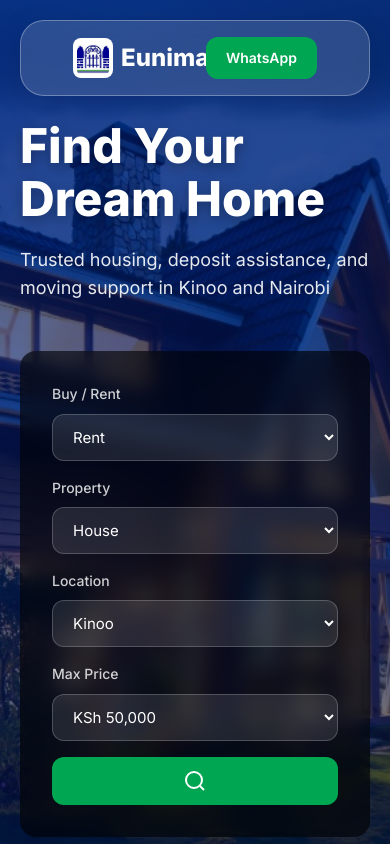
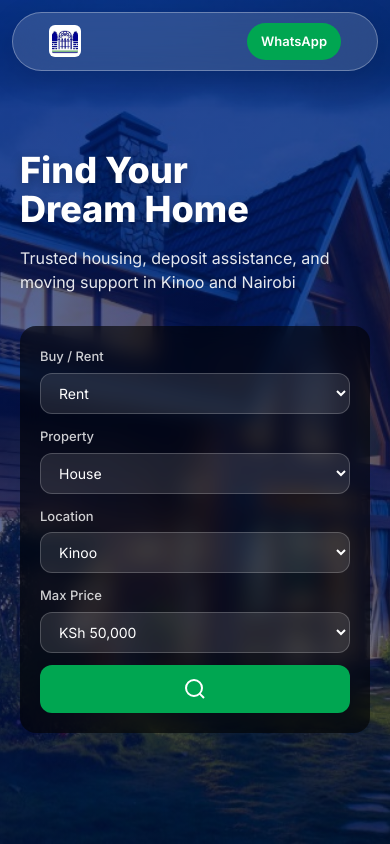
Before and after one commit to karugamacharmiake-del/Eunimark, a plain HTML site: page index.html in a window 390 px wide. Shown: the top 844 px of the page. Drawn offline with Linux system fonts and the light colour scheme.

Commit message:
Optimize mobile header: compact navbar, smaller logo, stacked search filters

```diff
--- a/styles.css
+++ b/styles.css
@@ -236,7 +236,7 @@ img {
 /* ===== NAVBAR (GLASS-MORPHIC) ===== */
 .navbar-glass {
     position: fixed;
-    top: 20px;
+    top: 12px;
     left: 50%;
     transform: translateX(-50%);
     z-index: 1000;
@@ -244,11 +244,20 @@ img {
     backdrop-filter: blur(20px);
     -webkit-backdrop-filter: blur(20px);
     border: 1px solid rgba(255, 255, 255, 0.3);
-    border-radius: var(--radius-xl);
-    padding: 16px 32px;
-    width: calc(100% - 40px);
+    border-radius: 50px;
+    padding: 10px 16px;
+    width: calc(100% - 24px);
     max-width: 1200px;
     box-shadow: 0 8px 32px 0 rgba(0, 0, 0, 0.1);
+}
+
+@media (min-width: 768px) {
+    .navbar-glass {
+        top: 20px;
+        padding: 16px 32px;
+        border-radius: var(--radius-xl);
+        width: calc(100% - 40px);
+    }
 }
 
 .nav-content {
@@ -261,18 +270,42 @@ img {
     display: flex;
     align-items: center;
     gap: 8px;
-    font-size: 24px;
+    font-size: 18px;
     font-weight: 800;
     color: var(--white);
 }
 
+@media (min-width: 768px) {
+    .logo {
+        font-size: 24px;
+    }
+}
+
 .logo-img {
-    height: 40px;
+    height: 32px;
     width: auto;
     object-fit: contain;
     background: var(--white);
+    border-radius: 6px;
+    padding: 3px;
+}
+
+@media (min-width: 768px) {
+    .logo-img {
+        height: 40px;
         border-radius: 8px;
         padding: 4px;
+    }
+}
+
+.logo-text {
+    display: none;
+}
+
+@media (min-width: 480px) {
+    .logo-text {
+        display: inline;
+    }
 }
 
 .nav-links {
@@ -293,20 +326,25 @@ img {
 .nav-cta {
     background: var(--accent);
     color: var(--white);
+    padding: 8px 14px;
+    border-radius: 30px;
+    font-weight: 600;
+    font-size: 13px;
+}
+
+@media (min-width: 768px) {
+    .nav-cta {
         padding: 10px 20px;
-    border-radius: var(--radius);
-    font-weight: 600;
         font-size: 14px;
+    }
+
+    .nav-links {
+        display: flex;
+    }
 }
 
 .nav-cta:hover {
     background: var(--accent-dark);
-}
-
-@media (min-width: 768px) {
-    .nav-links {
-        display: flex;
-    }
 }
 
 /* ===== HERO-MODERN ===== */
@@ -331,22 +369,42 @@ img {
 .hero-modern-content {
     position: relative;
     z-index: 1;
+    padding-top: 100px;
+    padding-bottom: 60px;
+}
+
+@media (min-width: 768px) {
+    .hero-modern-content {
         padding-top: 120px;
         padding-bottom: 80px;
+    }
 }
 
 .hero-text-modern {
     text-align: left;
+    margin-bottom: 32px;
+}
+
+@media (min-width: 768px) {
+    .hero-text-modern {
         margin-bottom: 48px;
+    }
 }
 
 .hero-headline-modern {
-    font-size: 48px;
+    font-size: 36px;
     font-weight: 800;
     color: var(--white);
     line-height: 1.1;
+    margin-bottom: 16px;
+    text-shadow: 0 4px 12px rgba(0, 0, 0, 0.3);
+}
+
+@media (min-width: 768px) {
+    .hero-headline-modern {
+        font-size: 72px;
         margin-bottom: 20px;
-    text-shadow: 0 4px 12px rgba(0, 0, 0, 0.3);
+    }
 }
 
 .hero-headline-modern .highlight {
@@ -354,16 +412,13 @@ img {
 }
 
 .hero-subheadline-modern {
-    font-size: 18px;
+    font-size: 16px;
     color: rgba(255, 255, 255, 0.9);
     max-width: 600px;
+    line-height: 1.5;
 }
 
 @media (min-width: 768px) {
-    .hero-headline-modern {
-        font-size: 72px;
-    }
-
     .hero-subheadline-modern {
         font-size: 20px;
     }
@@ -375,39 +430,64 @@ img {
     backdrop-filter: blur(10px);
     -webkit-backdrop-filter: blur(10px);
     border-radius: var(--radius-lg);
+    padding: 20px;
+    max-width: 900px;
+}
+
+@media (min-width: 768px) {
+    .property-search-box {
         padding: 32px;
-    max-width: 900px;
+    }
 }
 
 .search-filters {
     display: grid;
-    grid-template-columns: repeat(auto-fit, minmax(140px, 1fr));
-    gap: 16px;
+    grid-template-columns: 1fr;
+    gap: 12px;
     align-items: end;
+}
+
+@media (min-width: 640px) {
+    .search-filters {
+        grid-template-columns: repeat(2, 1fr);
+    }
 }
 
 @media (min-width: 768px) {
     .search-filters {
         grid-template-columns: repeat(4, 1fr) auto;
+        gap: 16px;
     }
 }
 
 .filter-group {
     display: flex;
     flex-direction: column;
+    gap: 6px;
+}
+
+@media (min-width: 768px) {
+    .filter-group {
         gap: 8px;
+    }
 }
 
 .filter-group label {
-    font-size: 14px;
+    font-size: 13px;
     color: rgba(255, 255, 255, 0.8);
     font-weight: 500;
 }
 
+@media (min-width: 768px) {
+    .filter-group label {
+        font-size: 14px;
+    }
+}
+
 .filter-select {
     width: 100%;
-    padding: 12px 16px;
-    font-size: 15px;
+    padding: 10px 14px;
+    font-size: 14px;
     background: rgba(255, 255, 255, 0.1);
     border: 1px solid rgba(255, 255, 255, 0.2);
     border-radius: var(--radius);
```
Lines whose indentation alone changed are shown as unchanged.
